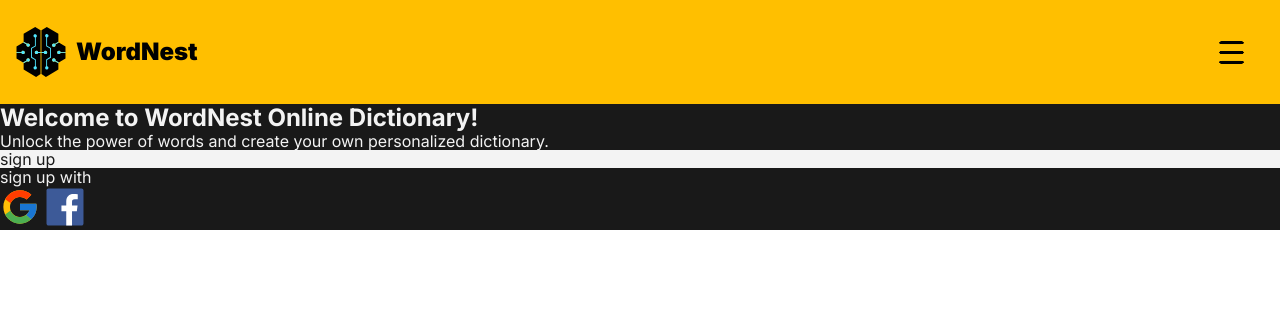
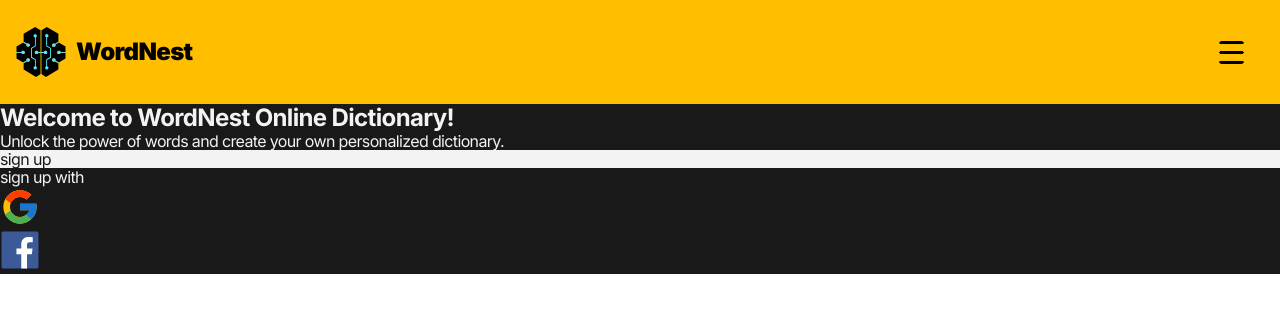
Before and after one commit to Dima-Bulavenko/WordNest, a Django app: page / in a window 1280 px wide. Shown: the top 313 px of the page. Run offline with Django 5.2, Linux system fonts and the light colour scheme.

Commit message:
css: Add common styles.
Add "letter-spacing: calc(-0.04 * 1em)" to "body" element.

Set "display: block" for all "a" elements.

```diff
--- a/wordnest/static/css/style.css
+++ b/wordnest/static/css/style.css
@@ -29,6 +29,7 @@
 
 body {
     padding-top: var(--header-height);
+    letter-spacing: calc(-0.04 * 1em);
 }
 
 .inter-font {
@@ -46,6 +47,10 @@ li {
 a {
     text-decoration: none;
     color: inherit;
+}
+
+a {
+    display: block;
 }
 
 /* Mobile */
```
